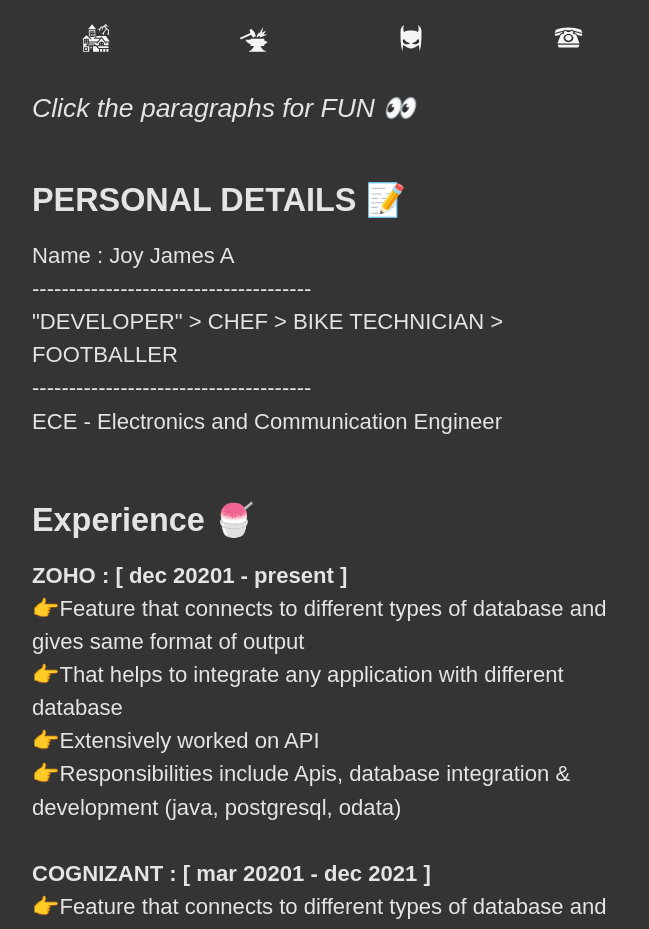
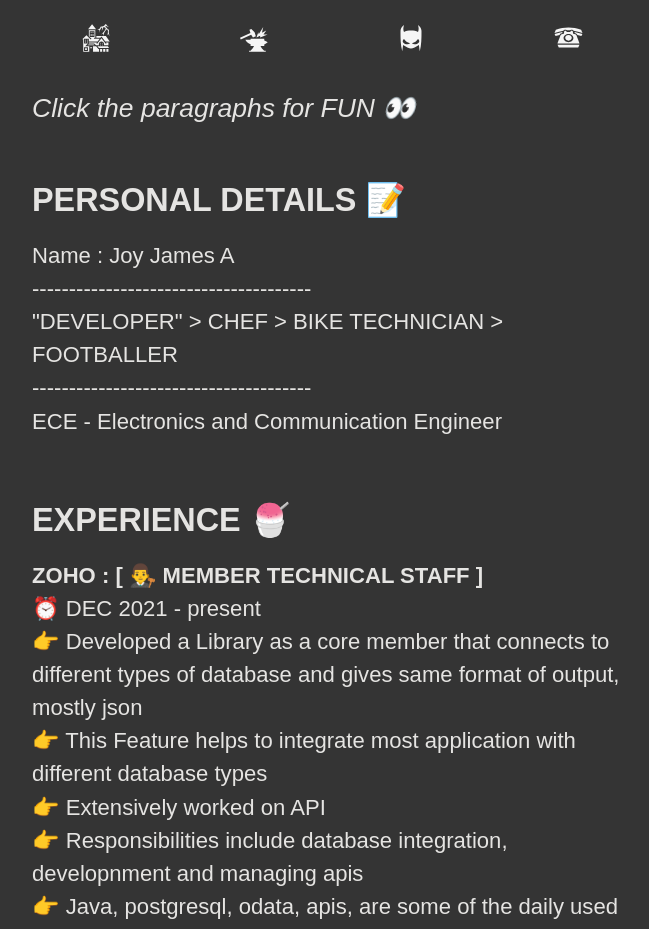
Before and after one commit to joyjames143/portfolio-reactjs, a React (Create React App) app: page /about in a window 1280 px wide. Shown: the top 929 px of the page, without its empty margins (308-957 px from the left). Built offline with nearby package versions, Linux system fonts and the light colour scheme.

Commit message:
changed experience

```diff
--- a/src/components/about/About.jsx
+++ b/src/components/about/About.jsx
@@ -29,28 +29,35 @@
               </p>
             </div>
 
-            <h1>Experience 🍧</h1>
+            <h1>EXPERIENCE 🍧</h1>
             <div class="content v1">
               <p>
-                <span>ZOHO : [ dec 20201 - present ]</span>
+                <span>ZOHO : [ 👨‍⚖️ MEMBER TECHNICAL STAFF ]</span>
                       <br/>
-                  👉Feature that connects to different types of database and gives same format of output
+                  ⏰ DEC 2021 - present
                       <br/>
-                  👉That helps to integrate any application with different database
+                  👉 Developed a Library as a core member that connects to different types of database and gives same format of output, mostly json
                       <br/>
-                  👉Extensively worked on API
+                  👉 This Feature helps to integrate most application with different database types
                       <br/>
-                  👉Responsibilities include Apis, database integration & development (java, postgresql, odata)
+                  👉 Extensively worked on API
+                      <br/>
+                  👉 Responsibilities include database integration, developnment and managing apis
+                      <br/>
+                  👉 Java, postgresql, odata, apis, are some of the daily used things for development
                       <br/>
                       <br/>
-                      <span>COGNIZANT : [ mar 20201 - dec 2021 ]</span>
                       <br/>
-                  👉Feature that connects to different types of database and gives same format of output
+                <span>COGNIZANT : [  👨‍⚖️ PROGRAM ANALYST TRAINEE ]</span>
                       <br/>
-                  👉That helps to integrate any application with different database
+                  ⏰ MAR 2021 - DEC 2021
+                      <br/>
+                  👉 Got Trained on frontend UI development, python ,JavaScript, sql.
+                      <br/>
+                  👉 Maintenance and development of analysis report for client services to access the viability of digital product
               </p>
             </div>
-            <h1>SKILL'S ⛷</h1>
+            <h1>SKILLS ⛷</h1>
             <div class="content v3">
               <p>
                 Have quite some knowledge on Programming languages such as
--- a/src/components/contact/Contact.jsx
+++ b/src/components/contact/Contact.jsx
@@ -103,7 +103,7 @@
       className: 'notify-alert',
 
       // Custom Icon
-      icon: '⚠️',
+      icon: '😵‍💫',
 
       // Change colors of success/error/loading icon
       iconTheme: {
```
